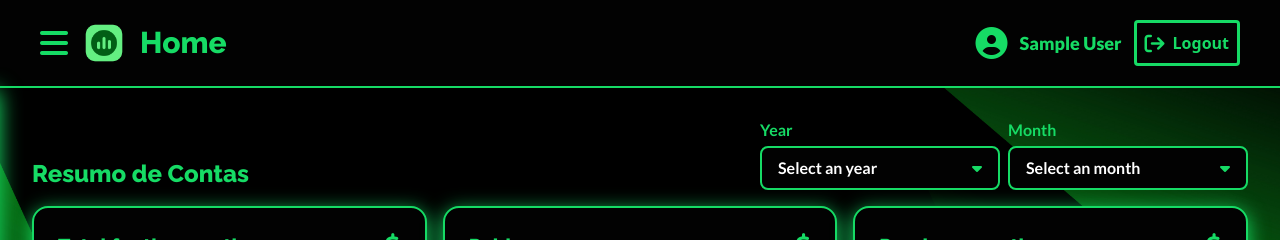
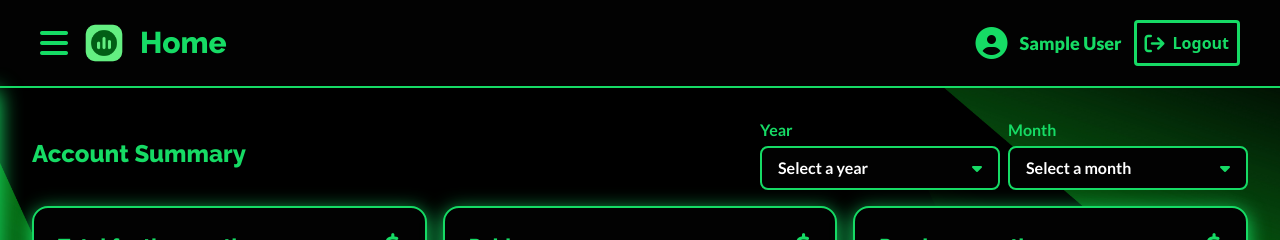
Before and after one commit to The-Souza/Web_Page, a React (Vite) app: page /home in a window 1280 px wide. Shown: the top 240 px of the page. Built offline with nearby package versions, Linux system fonts and the light colour scheme; no server answers; sample sign-in values are in the browser's storage.

Commit message:
Início da page RegisterAccount

```diff
--- a/src/helpers/accountHelpers.ts
+++ b/src/helpers/accountHelpers.ts
@@ -1,5 +1,27 @@
-import type { Account } from "@/models/account.types";
-import type { MonthSummary } from "@/models/account.types";
+import type { Account, MonthSummary } from "@/models/account.types";
+
+/* -------------------------------------------------------------------------- */
+/* 🧮 Generic Utilities */
+/* -------------------------------------------------------------------------- */
+
+/**
+ * Soma os valores de uma lista de contas, com ou sem condição.
+ */
+function sumValues(accounts: Account[], predicate?: (acc: Account) => boolean): number {
+  const filtered = predicate ? accounts.filter(predicate) : accounts;
+  return filtered.reduce((acc, a) => acc + a.value, 0);
+}
+
+/**
+ * Retorna um conjunto único de valores de um campo.
+ */
+function unique<T>(values: T[]): T[] {
+  return Array.from(new Set(values));
+}
+
+/* -------------------------------------------------------------------------- */
+/* 📅 Date Helpers */
+/* -------------------------------------------------------------------------- */
 
 /**
  * Retorna a string do mês anterior no formato MM/YYYY
@@ -13,6 +35,34 @@ export function getPreviousMonth(month: string): string {
 }
 
 /**
+ * Retorna todos os anos disponíveis nos dados
+ */
+export function getAvailableYears(accounts: Account[]): string[] {
+  const years = accounts.map((a) => a.year.toString());
+  return unique(years);
+}
+
+/**
+ * Retorna os meses disponíveis para um ano específico no formato MM/YYYY
+ */
+export function getMonthsByYear(accounts: Account[], year: string): string[] {
+  const months = accounts
+    .filter((a) => a.year.toString() === year)
+    .map((a) => a.month);
+
+  // Ordena os meses de 01 a 12
+  return unique(months).sort((a, b) => {
+    const [ma, ya] = a.split("/").map(Number);
+    const [mb, yb] = b.split("/").map(Number);
+    return ya === yb ? ma - mb : ya - yb;
+  });
+}
+
+/* -------------------------------------------------------------------------- */
+/* 💰 Calculations */
+/* -------------------------------------------------------------------------- */
+
+/**
  * Objeto vazio para quando não houver dados selecionados
  */
 export const emptySummary: MonthSummary = {
@@ -24,17 +74,15 @@ export const emptySummary: MonthSummary = {
 };
 
 /**
- * Calcula os totais do mês
+ * Calcula o resumo financeiro de um mês específico.
  */
-export function calculateMonthSummary(
-  accounts: Account[],
-  month: string
-): MonthSummary {
+export function computeMonthSummary(accounts: Account[], month: string): MonthSummary {
   const monthAccounts = accounts.filter((acc) => acc.month === month);
-  const totalValue = monthAccounts.reduce((acc, a) => acc + a.value, 0);
-  const paidValue = monthAccounts
-    .filter((a) => a.paid)
-    .reduce((acc, a) => acc + a.value, 0);
+
+  if (monthAccounts.length === 0) return emptySummary;
+
+  const totalValue = sumValues(monthAccounts);
+  const paidValue = sumValues(monthAccounts, (a) => a.paid);
   const unpaidValue = totalValue - paidValue;
   const paidPercentage = totalValue > 0 ? (paidValue / totalValue) * 100 : 0;
 
@@ -48,36 +96,32 @@ export function calculateMonthSummary(
 }
 
 /**
- * Calcula a diferença do mês atual para o anterior
+ * Calcula a diferença de total entre o mês atual e o anterior.
  */
-export function getDiffFromLastMonth(
-  current: MonthSummary,
-  previous: MonthSummary
-): number {
+export function getDiffFromLastMonth(current: MonthSummary, previous: MonthSummary): number {
   return current.totalValue - previous.totalValue;
 }
 
 /**
- * Calcula o resumo por tipo de conta
+ * Calcula o resumo agrupado por tipo de conta.
  */
-export function calculateAccountTypeSummary(
-  accounts: Account[],
-  month: string
-) {
+export function computeAccountTypeSummary(accounts: Account[], month: string) {
   const monthAccounts = accounts.filter((acc) => acc.month === month);
-  const types = Array.from(new Set(monthAccounts.map((a) => a.accountType)));
+  const types = unique(monthAccounts.map((a) => a.accountType));
 
   return types.map((type) => {
-    const accs = monthAccounts.filter((a) => a.accountType === type);
-    const totalValue = accs.reduce((acc, a) => acc + a.value, 0);
-    const paidValue = accs
-      .filter((a) => a.paid)
-      .reduce((acc, a) => acc + a.value, 0);
+    const filtered = monthAccounts.filter((a) => a.accountType === type);
+    const totalValue = sumValues(filtered);
+    const paidValue = sumValues(filtered, (a) => a.paid);
     const unpaidValue = totalValue - paidValue;
 
     return { type, totalValue, paidValue, unpaidValue };
   });
 }
+
+/* -------------------------------------------------------------------------- */
+/* 💵 Formatting */
+/* -------------------------------------------------------------------------- */
 
 /**
  * Formata número em moeda BRL
@@ -90,21 +134,3 @@ export function formatCurrency(value: number): string {
     maximumFractionDigits: 2,
   });
 }
-
-/**
- * Retorna todos os anos disponíveis nos dados
- */
-export function getAvailableYears(accounts: Account[]): string[] {
-  const years = accounts.map((acc) => acc.year.toString());
-  return Array.from(new Set(years));
-}
-
-/**
- * Retorna os meses disponíveis para um ano específico no formato MM/YYYY
- */
-export function getMonthsByYear(accounts: Account[], year: string): string[] {
-  const months = accounts
-    .filter((a) => a.year.toString() === year)
-    .map((a) => a.month);
-  return Array.from(new Set(months));
-}
--- /dev/null
+++ b/src/hooks/useAccountSummary.ts
@@ -0,0 +1,104 @@
+import { useMemo, useState } from "react";
+import {
+  getPreviousMonth,
+  computeMonthSummary,
+  computeAccountTypeSummary,
+  getDiffFromLastMonth,
+  emptySummary,
+  getAvailableYears,
+  getMonthsByYear,
+} from "@/helpers/accountHelpers";
+import type { Account } from "@/models/account.types";
+
+export function useAccountSummary(accounts: Account[]) {
+  const [selectedYear, setSelectedYear] = useState<string>("");
+  const [selectedMonth, setSelectedMonth] = useState<string>("");
+
+  const availableYears = useMemo(() => getAvailableYears(accounts), [accounts]);
+
+  const availableMonths = useMemo(() => {
+    if (!selectedYear) return [];
+    return getMonthsByYear(accounts, selectedYear);
+  }, [accounts, selectedYear]);
+
+  const isSelectionComplete = !!selectedYear && !!selectedMonth;
+
+  const accountsForSelectedMonth = useMemo(() => {
+    if (!isSelectionComplete) return [];
+    return accounts.filter((acc) => acc.month === selectedMonth);
+  }, [accounts, selectedMonth, isSelectionComplete]);
+
+  const previousMonth = useMemo(() => {
+    if (!isSelectionComplete) return "";
+    return getPreviousMonth(selectedMonth);
+  }, [selectedMonth, isSelectionComplete]);
+
+  const currentSummary = useMemo(() => {
+    if (!isSelectionComplete || accountsForSelectedMonth.length === 0)
+      return emptySummary;
+    return computeMonthSummary(accountsForSelectedMonth, selectedMonth);
+  }, [accountsForSelectedMonth, selectedMonth, isSelectionComplete]);
+
+  const previousSummary = useMemo(() => {
+    if (!isSelectionComplete || !previousMonth) return emptySummary;
+    return computeMonthSummary(accounts, previousMonth);
+  }, [accounts, previousMonth, isSelectionComplete]);
+
+  const diffFromLastMonth = useMemo(() => {
+    if (!isSelectionComplete) return 0;
+    return getDiffFromLastMonth(currentSummary, previousSummary);
+  }, [currentSummary, previousSummary, isSelectionComplete]);
+
+  const accountTypeSummary = useMemo(() => {
+    const allTypes = Array.from(new Set(accounts.map((a) => a.accountType)));
+
+    if (!isSelectionComplete)
+      return allTypes.map((type) => ({
+        type,
+        totalValue: 0,
+        paidValue: 0,
+        unpaidValue: 0,
+      }));
+
+    if (accountsForSelectedMonth.length === 0)
+      return allTypes.map((type) => ({
+        type,
+        totalValue: 0,
+        paidValue: 0,
+        unpaidValue: 0,
+      }));
+
+    return computeAccountTypeSummary(accountsForSelectedMonth, selectedMonth);
+  }, [accountsForSelectedMonth, selectedMonth, isSelectionComplete, accounts]);
+
+  const monthSummaries = useMemo(() => {
+    if (!isSelectionComplete)
+      return Array.from({ length: 12 }, (_, i) => ({
+        month: `${String(i + 1).padStart(2, "0")}/${new Date().getFullYear()}`,
+        summary: emptySummary,
+      }));
+
+    const months = getMonthsByYear(accounts, selectedYear);
+    return months.map((m) => ({
+      month: m,
+      summary: computeMonthSummary(
+        accounts.filter((acc) => acc.month === m),
+        m
+      ),
+    }));
+  }, [accounts, selectedYear, isSelectionComplete]);
+
+  return {
+    selectedYear,
+    selectedMonth,
+    setSelectedYear,
+    setSelectedMonth,
+    availableYears,
+    availableMonths,
+    accountsForSelectedMonth,
+    currentSummary,
+    diffFromLastMonth,
+    accountTypeSummary,
+    monthSummaries,
+  };
+}
--- a/src/pages/private/Home.tsx
+++ b/src/pages/private/Home.tsx
@@ -1,19 +1,8 @@
-import { useEffect, useState, useMemo } from "react";
 import { useAuth } from "@/hooks/UseAuth";
 import { useAccounts } from "@/hooks/useAccounts";
-import {
-  getPreviousMonth,
-  calculateMonthSummary,
-  calculateAccountTypeSummary,
-  formatCurrency,
-  getDiffFromLastMonth,
-  emptySummary,
-  getAvailableYears,
-  getMonthsByYear,
-} from "@/helpers/accountHelpers";
-
 import { Card, Title, Table, Select, CustomBarChart } from "@/components";
-
+import { useAccountSummary } from "@/hooks/useAccountSummary";
+import { formatCurrency } from "@/helpers/accountHelpers";
 import type { Account } from "@/models/account.types";
 import { ACCOUNT_TYPE_ICONS } from "@/components/UI/card/Card.variants";
 
@@ -27,87 +16,13 @@ const COLORS = {
 export default function Home() {
   const { user } = useAuth();
   const { accounts, loading, updatePaid } = useAccounts(user?.email);
+  const summary = useAccountSummary(accounts);
 
-  const [selectedYear, setSelectedYear] = useState<string>("");
-  const [selectedMonth, setSelectedMonth] = useState<string>("");
-
-  useEffect(() => {
-    const now = new Date();
-    const year = now.getFullYear().toString();
-    const month = (now.getMonth() + 1).toString().padStart(2, "0");
-    setSelectedYear(year);
-    setSelectedMonth(`${month}/${year}`);
-  }, []);
-
-  const availableYears = useMemo(() => getAvailableYears(accounts), [accounts]);
-  const availableMonths = useMemo(
-    () => getMonthsByYear(accounts, selectedYear),
-    [accounts, selectedYear]
-  );
-  const accountsForSelectedMonth = useMemo(
-    () => accounts.filter((acc) => acc.month === selectedMonth),
-    [accounts, selectedMonth]
-  );
-  const previousMonth = useMemo(
-    () => (selectedMonth ? getPreviousMonth(selectedMonth) : ""),
-    [selectedMonth]
-  );
-
-  const currentSummary = useMemo(
-    () =>
-      selectedMonth && accountsForSelectedMonth.length > 0
-        ? calculateMonthSummary(accountsForSelectedMonth, selectedMonth)
-        : emptySummary,
-    [accountsForSelectedMonth, selectedMonth]
-  );
-
-  const previousSummary = useMemo(
-    () =>
-      previousMonth && accountsForSelectedMonth.length > 0
-        ? calculateMonthSummary(accounts, previousMonth)
-        : emptySummary,
-    [accounts, previousMonth, accountsForSelectedMonth.length]
-  );
-
-  const diffFromLastMonth = useMemo(
-    () => getDiffFromLastMonth(currentSummary, previousSummary),
-    [currentSummary, previousSummary]
-  );
-
-  const accountTypeSummary = useMemo(() => {
-    if (!selectedMonth || accountsForSelectedMonth.length === 0) {
-      const allTypes = Array.from(new Set(accounts.map((a) => a.accountType)));
-      return allTypes.map((type) => ({
-        type,
-        totalValue: 0,
-        paidValue: 0,
-        unpaidValue: 0,
-      }));
-    }
-    return calculateAccountTypeSummary(accountsForSelectedMonth, selectedMonth);
-  }, [accountsForSelectedMonth, selectedMonth, accounts]);
-
-  const monthSummaries = useMemo(
-    () =>
-      availableMonths.map((m) => ({
-        month: m,
-        summary: calculateMonthSummary(
-          accounts.filter((acc) => acc.month === m),
-          m
-        ),
-      })),
-    [accounts, availableMonths]
-  );
-
-  const chartData = useMemo(
-    () =>
-      monthSummaries.map(({ month, summary }) => ({
-        month,
-        Paid: Number(summary.paidValue.toFixed(2)),
-        Unpaid: Number(summary.unpaidValue.toFixed(2)),
-      })),
-    [monthSummaries]
-  );
+  const chartData = summary.monthSummaries.map(({ month, summary }) => ({
+    month,
+    Paid: Number(summary.paidValue.toFixed(2)),
+    Unpaid: Number(summary.unpaidValue.toFixed(2)),
+  }));
 
   const renderDiff = (diff: number) => {
     const color = diff <= 0 ? COLORS.positive : COLORS.negative;
@@ -123,35 +38,36 @@ export default function Home() {
   return (
     <div className="flex flex-col gap-4 text-greenLight">
       {loading && (
-        <p className="text-greenLight items-center justify-center font-raleway">
-          Carregando...
-        </p>
+        <p className="text-greenLight font-raleway text-center">Loading...</p>
       )}
 
       {!loading && (
         <>
-          <div className="flex flex-col lg:flex-row gap-4 lg:items-end lg:justify-between">
-            <Title text="Resumo de Contas" size="2xl" />
+          <div className="flex flex-col lg:flex-row gap-4 lg:items-center lg:justify-between">
+            <Title text="Account Summary" size="2xl" />
 
             <div className="flex flex-col sm:flex-row gap-2 w-full sm:w-auto">
               <Select
                 label="Year"
-                options={availableYears.map((y) => ({ label: y, value: y }))}
-                placeholder="Select an year"
-                defaultValue={selectedYear}
+                options={summary.availableYears.map((y) => ({
+                  label: y,
+                  value: y,
+                }))}
+                placeholder="Select a year"
                 onChange={(val) => {
-                  setSelectedYear(val);
-                  const months = getMonthsByYear(accounts, val);
-                  setSelectedMonth(months.length > 0 ? months[0] : "");
+                  summary.setSelectedYear(val);
+                  summary.setSelectedMonth("");
                 }}
               />
 
               <Select
                 label="Month"
-                options={availableMonths.map((m) => ({ label: m, value: m }))}
-                placeholder="Select an month"
-                defaultValue={selectedMonth}
-                onChange={(val) => setSelectedMonth(val)}
+                options={summary.availableMonths.map((m) => ({
+                  label: m,
+                  value: m,
+                }))}
+                placeholder="Select a month"
+                onChange={(val) => summary.setSelectedMonth(val)}
               />
             </div>
           </div>
@@ -160,22 +76,22 @@ export default function Home() {
             <Card
               title="Total for the month"
               icon="money"
-              value={formatCurrency(currentSummary.totalValue)}
+              value={formatCurrency(summary.currentSummary.totalValue)}
             />
             <Card
               title="Paid"
               icon="money"
-              value={formatCurrency(currentSummary.paidValue)}
+              value={formatCurrency(summary.currentSummary.paidValue)}
             />
             <Card
               title="Previous month"
               icon="money"
-              value={renderDiff(diffFromLastMonth)}
+              value={renderDiff(summary.diffFromLastMonth)}
             />
           </div>
 
           <div className="grid grid-cols-1 sm:grid-cols-2 lg:grid-cols-4 gap-4 flex-1">
-            {accountTypeSummary.map(
+            {summary.accountTypeSummary.map(
               ({ type, totalValue, paidValue, unpaidValue }) => (
                 <Card
                   key={type}
@@ -200,7 +116,7 @@ export default function Home() {
           <CustomBarChart data={chartData} title="Comparison by month" />
 
           <Table<Account>
-            data={accountsForSelectedMonth}
+            data={summary.accountsForSelectedMonth}
             rowKey={(acc) => acc.id}
             columns={[
               { key: "accountType", label: "Account" },
```
